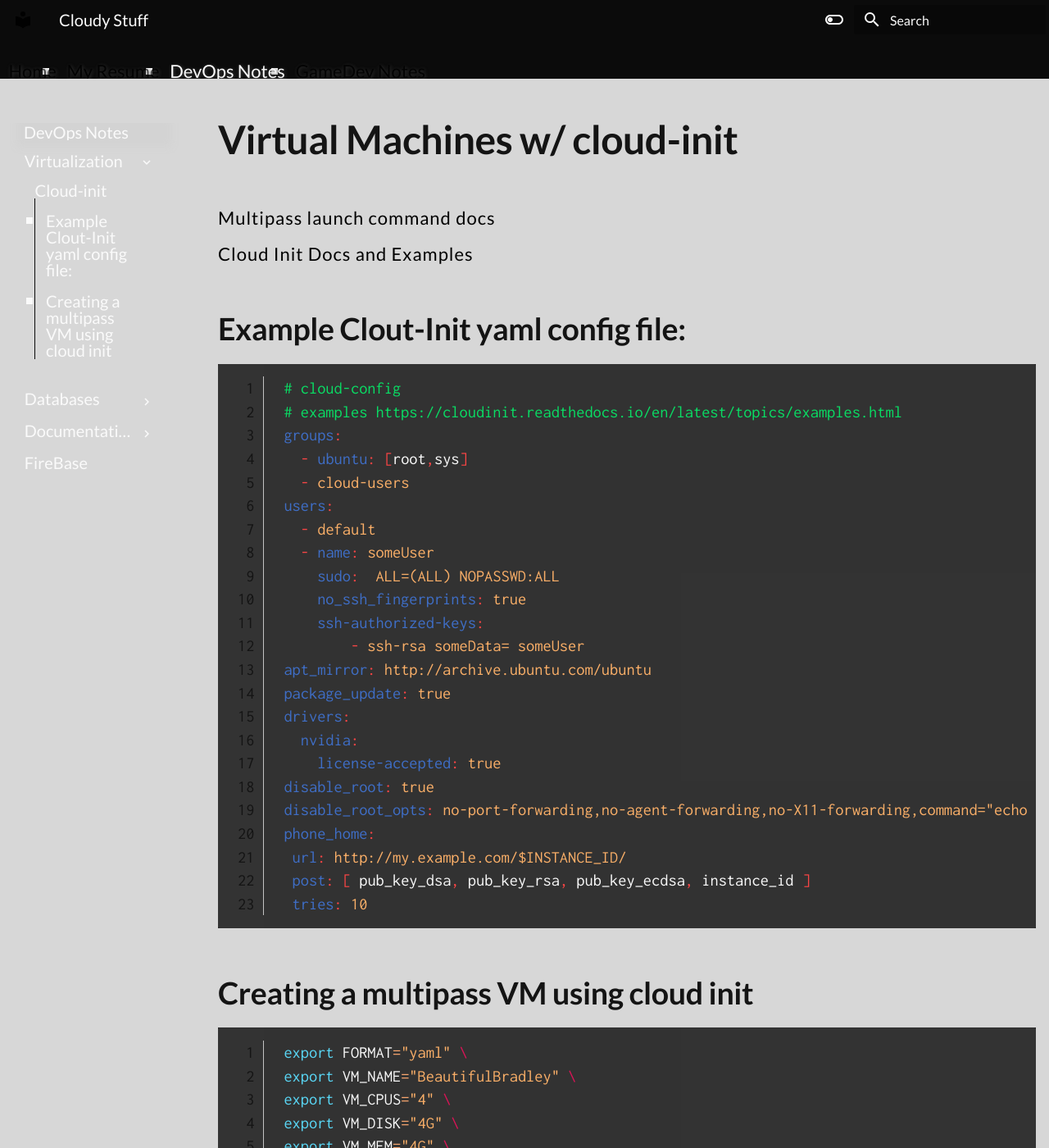
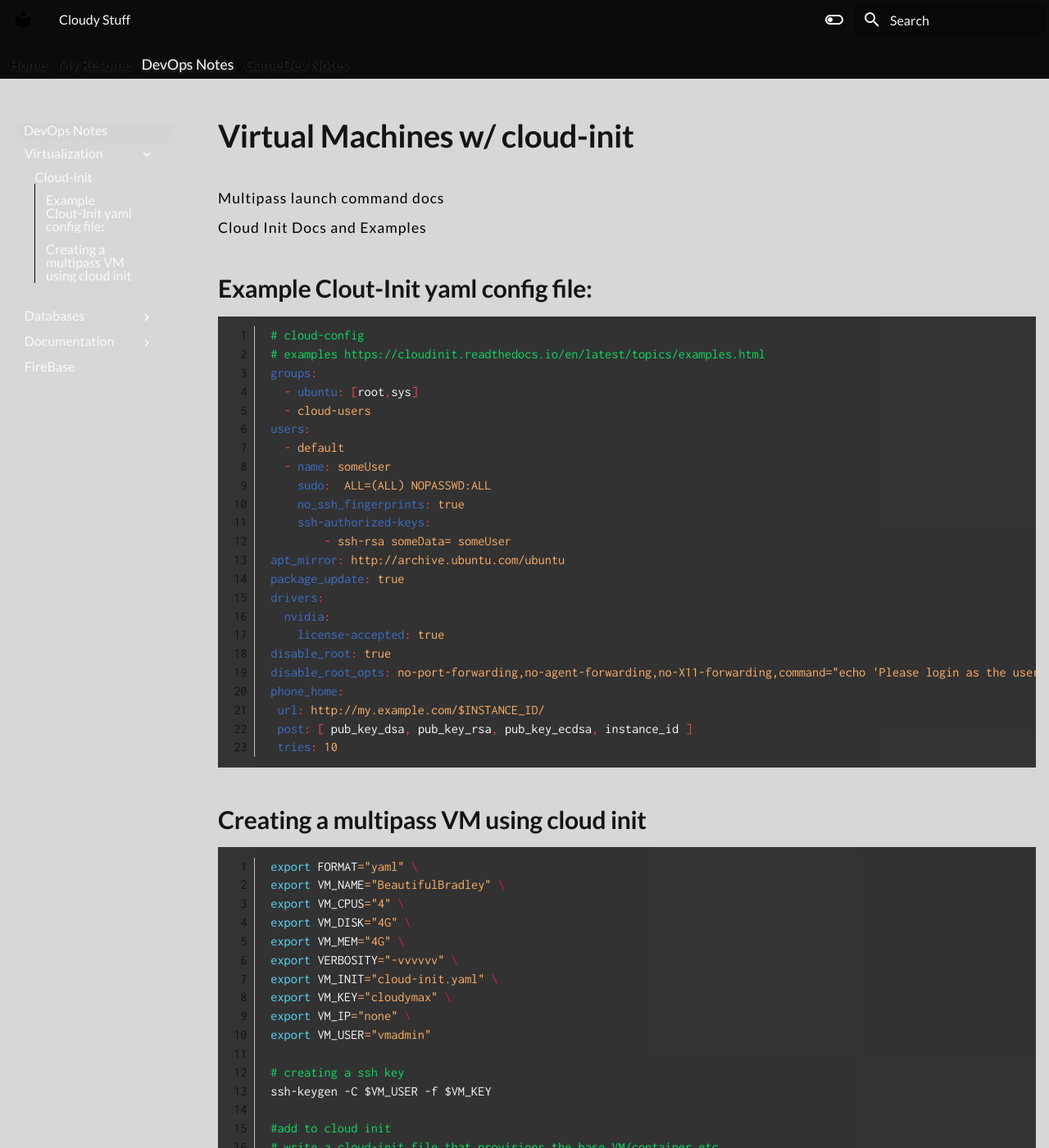
Before and after one commit to cloudymax/CloudyDevDotNet, an MkDocs documentation site: the page built from docs/dev_ops/README.md, in a window 1280 px wide and 1400 px high. Shown: the whole window at 82% size. Built offline with MkDocs 1.6.1 and Material for MkDocs 9.7.7, drawn with Linux system fonts in a browser that asks for light colours.

Commit message:
fixed a z index issue and reverted list decorators

```diff
--- a/docs/stylesheets/extra.css
+++ b/docs/stylesheets/extra.css
@@ -25,8 +25,8 @@
 	--letter-spacing-f1: 1px;
 	--letter-spacing-f2: 1px;
 
-	--font-size: 20px;
-	--line-height: 24px;
+	--font-size: 16px;
+	--line-height: 20px;
 
 	--title-line-height:  1;
 	--elipsis-multiplier: 1;
@@ -440,8 +440,6 @@ ol, li {
 	font-size: calc(var(--list-multiplier) * var(--font-size));
 	font-weight: var(--font-weight-list)!important;
 	padding: var(--list-padding)!important;
-	list-style-type: square;
-	list-style-position: outside;
 }
 blockquote {
   color: rgba(var(--text-r), var(--text-g), var(--text-b), 1);
@@ -780,6 +778,7 @@ p {
     min-height: 100%;
     min-width: 100%;
 	overflow: hidden;
+	z-index: -1;
 }
 .md-typeset .example > summary::before {
     background-color: var(--header-contrast);
```
